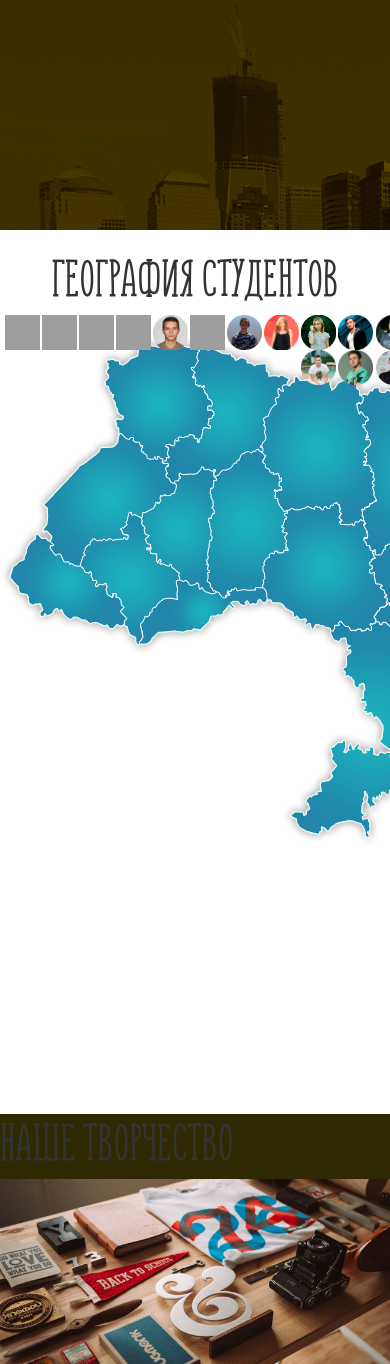
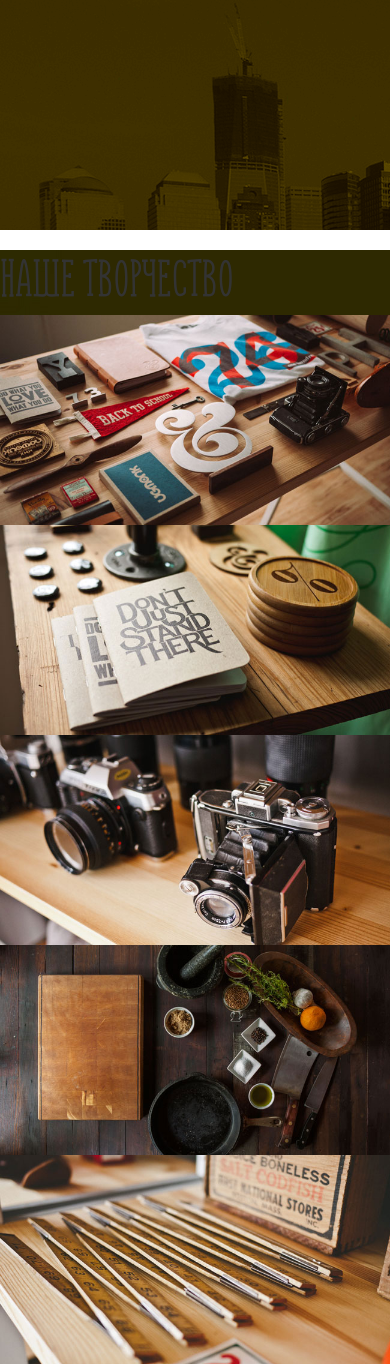
Before and after one commit to Chalapa-Nika/Chalapa-Nika.github.io, a PHP site: page / in a window 390 px wide; the page is wider, and only the part inside the window is pictured. Shown: the part 2302-3666 px from the top of that part. Run offline with PHP 8.4, Linux system fonts and the light colour scheme; some web fonts are replaced; grey boxes are pictures that could not be loaded.

Commit message:
Add files via upload

```diff
--- a/media.css
+++ b/media.css
@@ -1,4 +1,8 @@
-@media screen and (max-width: 768px) {
+@media only screen and (max-width: 768px) {
+    html,
+    body {
+        width: 100%;
+    }
     .navbar-header {
         position: fixed;
         background-color: rgb(97, 63, 0);
@@ -92,6 +96,6 @@
         width: 400px;
         margin-top: 60px;
     }
-    .geography {
-        width: 786px;
+    .map {
+        display: none;
     }
```
